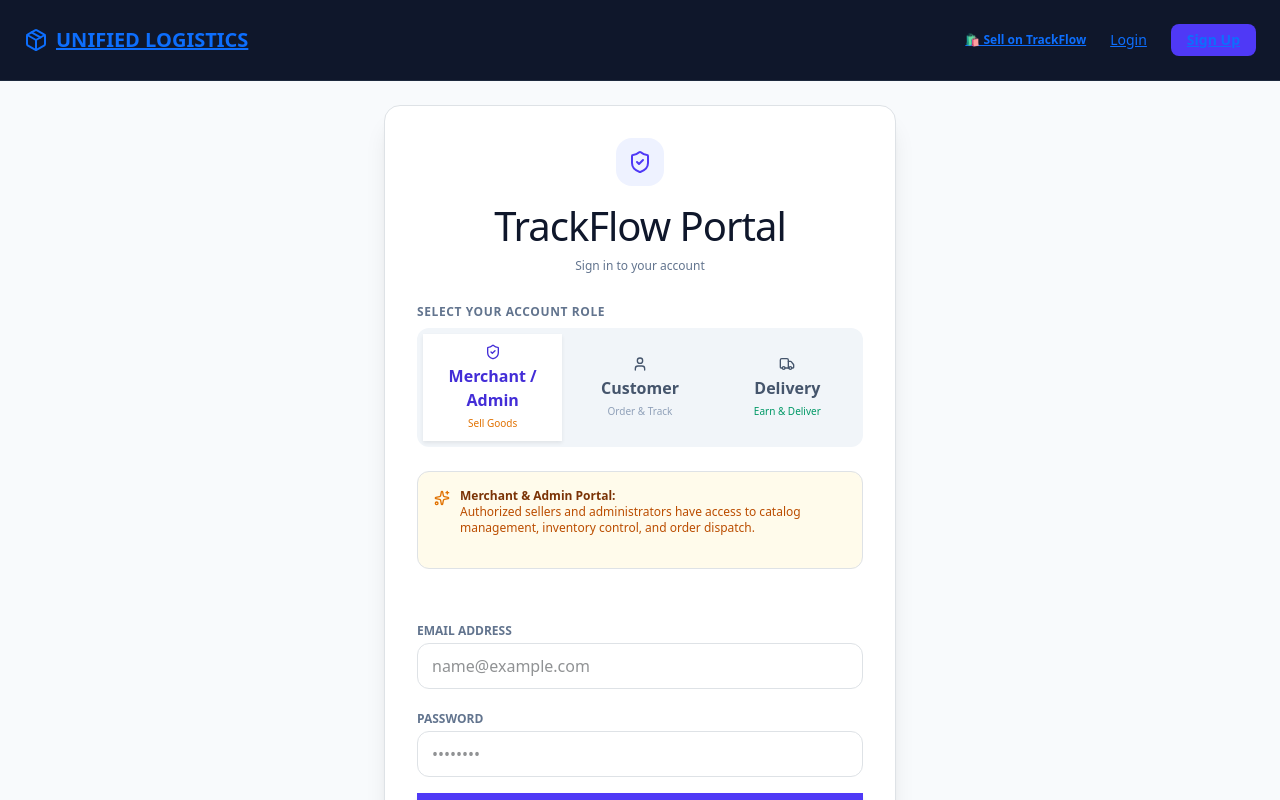
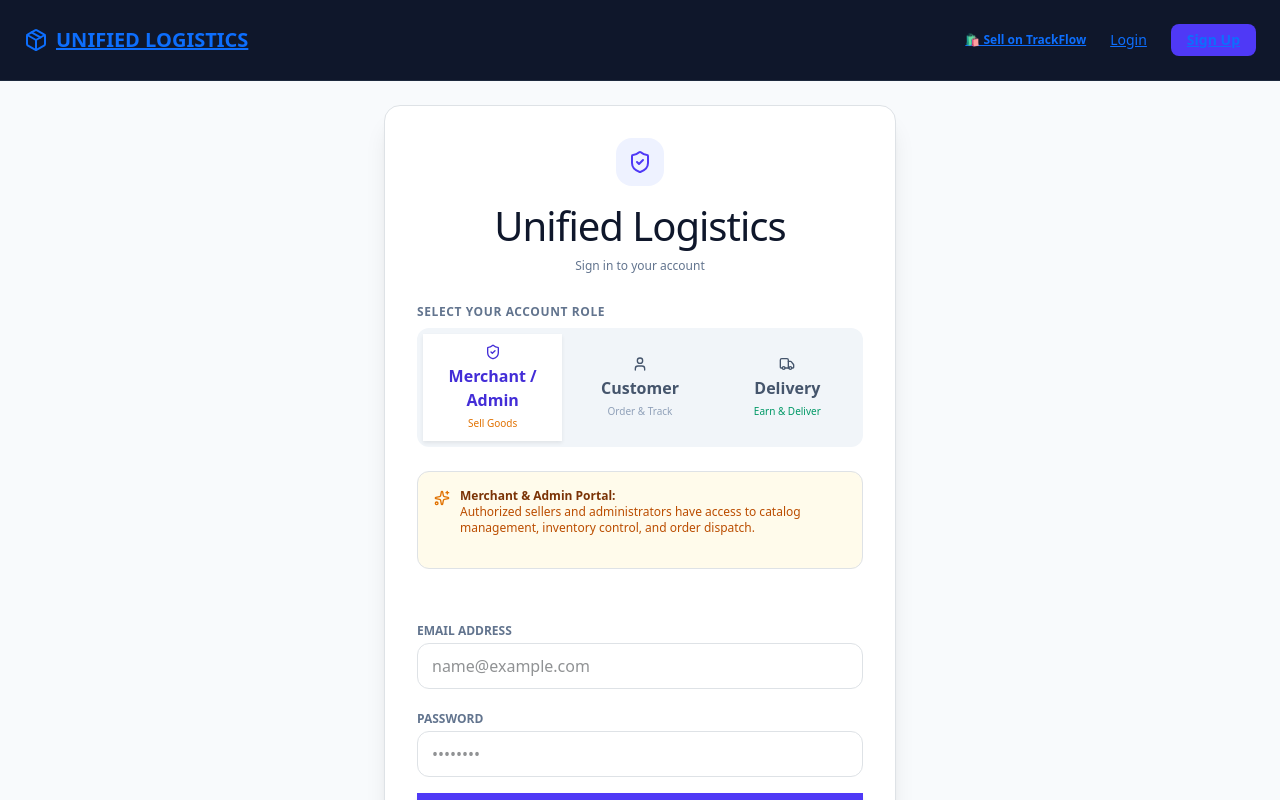
Before and after one commit to usershadow666/logistics_app, a React (Vite) app in the folder logistics/: page /login in a window 1280 px wide. Shown: the top 800 px of the page. Built offline with nearby package versions, Linux system fonts and the light colour scheme; no server answers.

Commit message:
Update Login.jsx

```diff
--- a/logistics/src/pages/Login.jsx
+++ b/logistics/src/pages/Login.jsx
@@ -64,7 +64,7 @@
           <div className="mx-auto mb-3 flex h-12 w-12 items-center justify-center rounded-2xl bg-indigo-50 text-indigo-600">
             <ShieldCheck className="h-6 w-6" />
           </div>
-          <h1 className="text-2xl font-black text-slate-900 tracking-tight">TrackFlow Portal</h1>
+          <h1 className="text-2xl font-black text-slate-900 tracking-tight">Unified Logistics</h1>
           <p className="text-xs text-slate-500 mt-1">Sign in to your account</p>
         </div>
 
```
